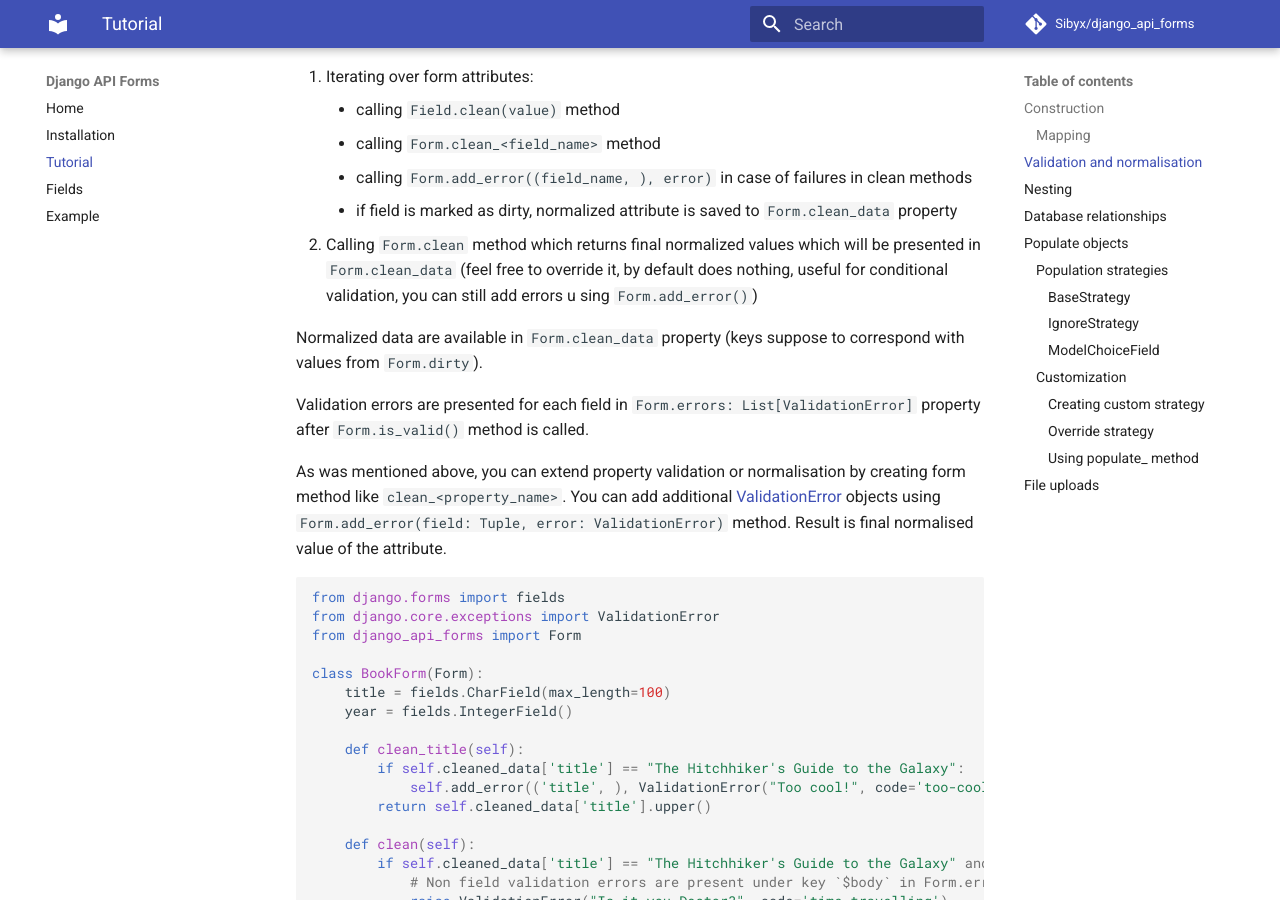
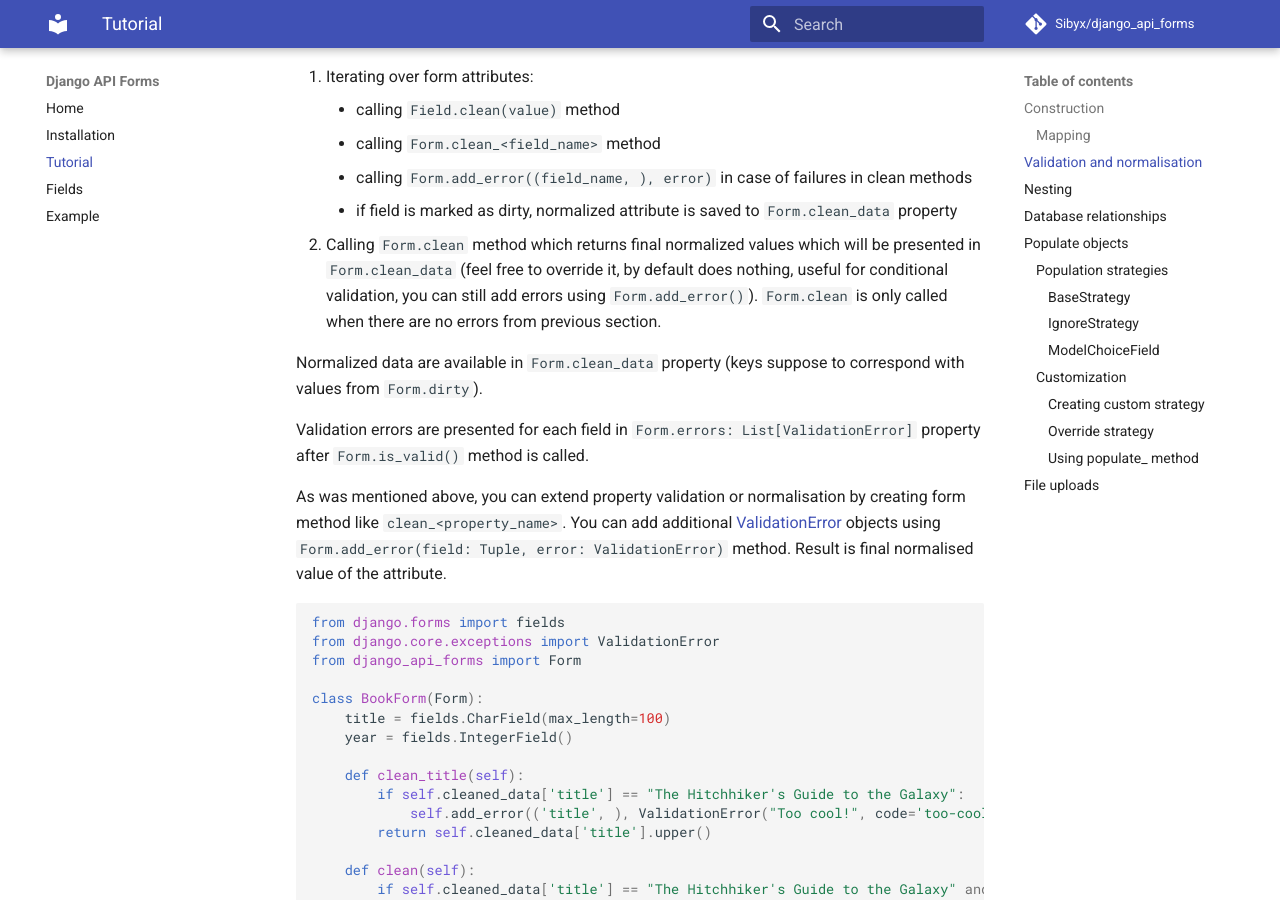
Before and after one commit to Sibyx/django_api_forms, an MkDocs documentation site: the page built from docs/tutorial.md, in a window 1280 px wide and 900 px high, scrolled down 1774 px. Built offline with MkDocs 1.6.1 and Material for MkDocs 9.7.7, drawn with Linux system fonts in a browser that asks for light colours; comment, search, counter and statistics services are not loaded.

Commit message:
updated documentation

```diff
--- a/docs/tutorial.md
+++ b/docs/tutorial.md
@@ -84,8 +84,8 @@ This process is much more simple than in classic Django form. It consists of:
     - calling `Form.add_error((field_name, ), error)` in case of failures in clean methods
     - if field is marked as dirty, normalized attribute is saved to `Form.clean_data` property
 2. Calling `Form.clean` method which returns final normalized values which will be presented in `Form.clean_data`
-(feel free to override it, by default does nothing, useful for conditional validation, you can still add errors u
-sing `Form.add_error()`)
+(feel free to override it, by default does nothing, useful for conditional validation, you can still add errors
+using `Form.add_error()`). `Form.clean` is only called when there are no errors from previous section.
 
 Normalized data are available in `Form.clean_data` property (keys suppose to correspond with values from `Form.dirty`).
 
```
Also changed, not shown: CHANGELOG.md (+4 -0 lines), 1 other file.
